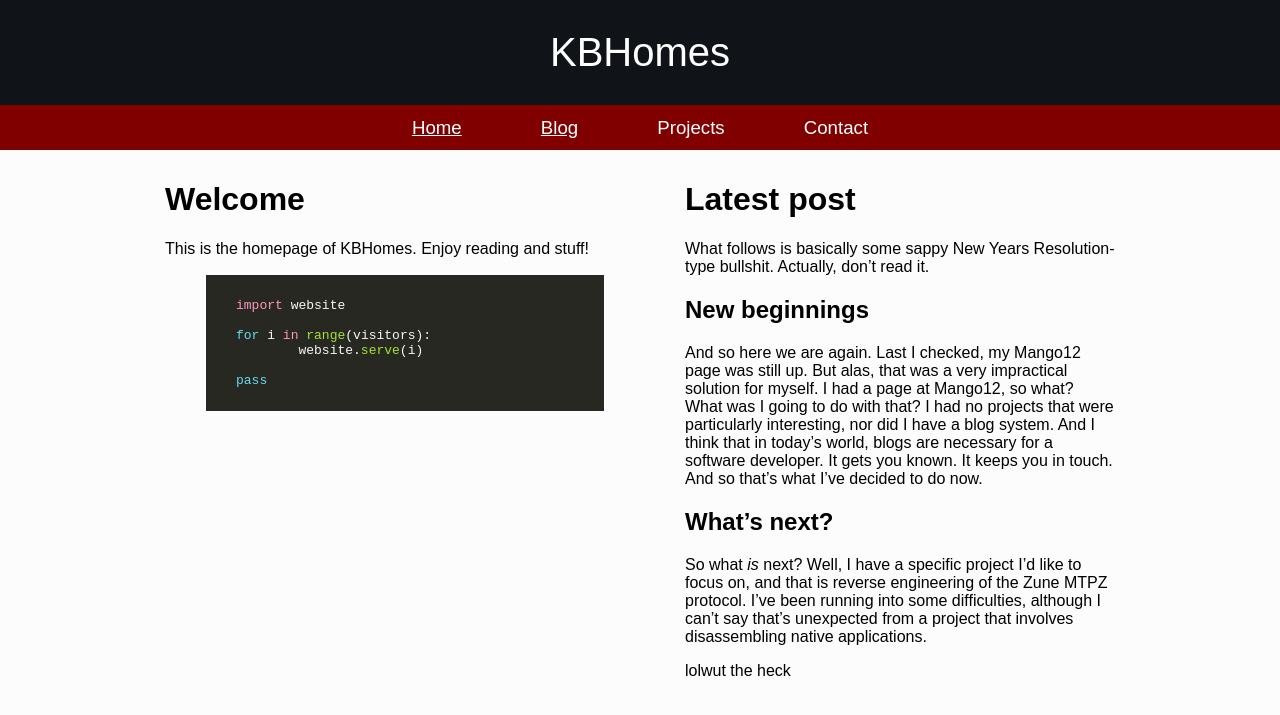
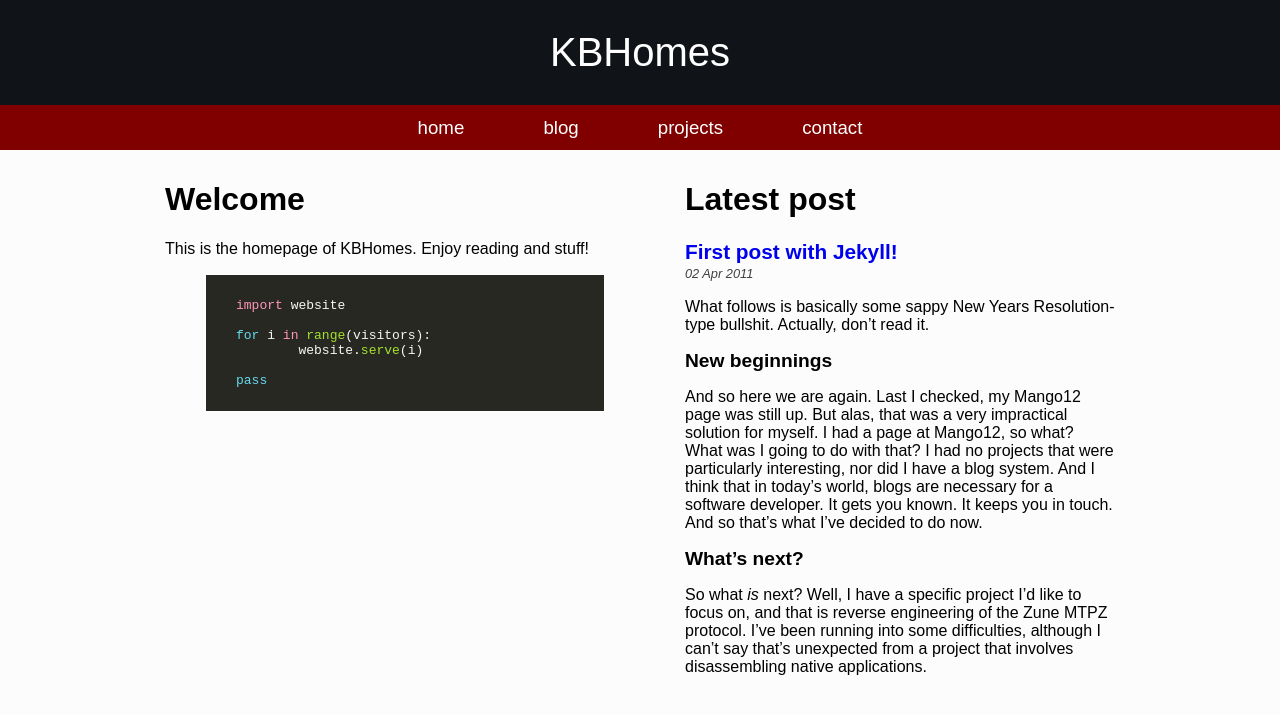
Before and after one commit to kbhomes/kbhomes.github.com, a Jekyll site: the page built from index.markdown, in a window 1280 px wide. Shown: the top 715 px of the page. Built offline with Jekyll 4.4.1, drawn with Linux system fonts in a browser that asks for light colours.

Commit message:
Niceified the homepage, other stuff

```diff
--- a/_layouts/default.html
+++ b/_layouts/default.html
@@ -13,10 +13,10 @@
 			</div>
 			<div class="menu">
 				<ul class="menu">
-					<li><a href="/index.html">Home</a></li>
-					<li><a href="/blog.html">Blog</a></li>
-					<li><a>Projects</a></li>
-					<li><a>Contact</a></li>
+					<li><a href="/index.html">home</a></li>
+					<li><a href="/blog.html">blog</a></li>
+					<li><a>projects</a></li>
+					<li><a>contact</a></li>
 				</ul>
 			</div>
 		</div>
--- a/_layouts/home.html
+++ b/_layouts/home.html
@@ -13,8 +13,9 @@ layout: default
 <p>There are unfortunately no posts to be heard of. That's likely due to the fact that I have very few interesting projects that are ready to go public. But stay tuned!</p>
 {% else %}
 {% assign post = site.posts[0] %}
+<h1 class="title"><a href="{{ post.url }}">{{ post.title }}</a></h1>
+<span class="date">{{ post.date | date_to_string }}</span>
 {{ post.content }}
-<p>lolwut the heck</p>
 {% endif %}
 
 </div>
--- a/_layouts/post.html
+++ b/_layouts/post.html
@@ -4,7 +4,7 @@ layout: default
 
 <div class="post">
 	<h1 class="title">{{ page.title }}</h1>
-	<span class="date">{{ page.date }}</span>
+	<span class="date">{{ page.date | date_to_string }}</span>
 
 	<div class="post_content">
 	{{ content }}
--- a/styles/main.css
+++ b/styles/main.css
@@ -58,6 +58,7 @@ ul.menu li a
 {
 	padding: 0px 2em;
 	line-height: 45px;
+	text-decoration: none;
 
 	font-size: 14pt;
 	color: white;
@@ -66,7 +67,7 @@ ul.menu li a
 
 ul.menu li a:hover
 {
-
+	color: #c0c0c0;
 }
 
 div.content
@@ -89,3 +90,21 @@ div.right
 	width: 430px;
 	padding-left: 20px;
 }
+
+div.right h1.title a { text-decoration: none; }
+div.right h1.title
+{
+	font-size: 1.3em;
+}
+
+div.right h2
+{
+	font-size: 1.2em;
+}
+
+div.right span.date
+{
+	font-style: italic;
+	font-size: 0.8em;
+	color: #404040;
+}
```
